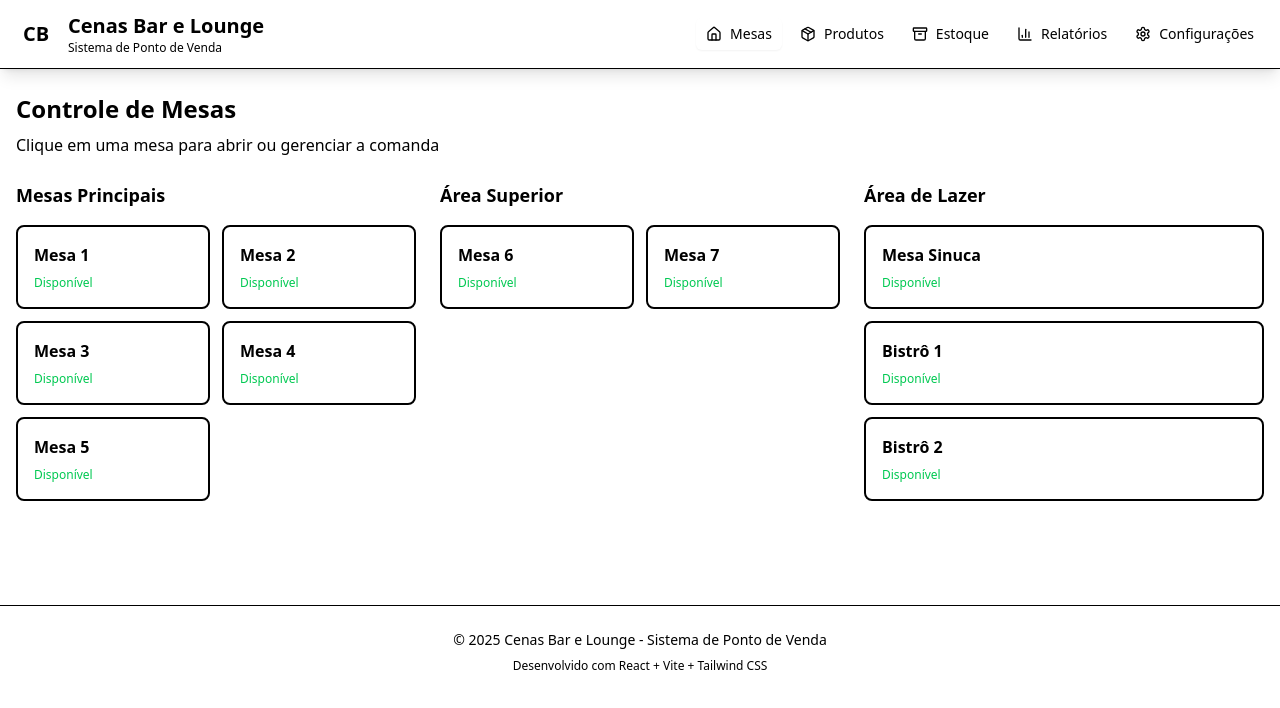
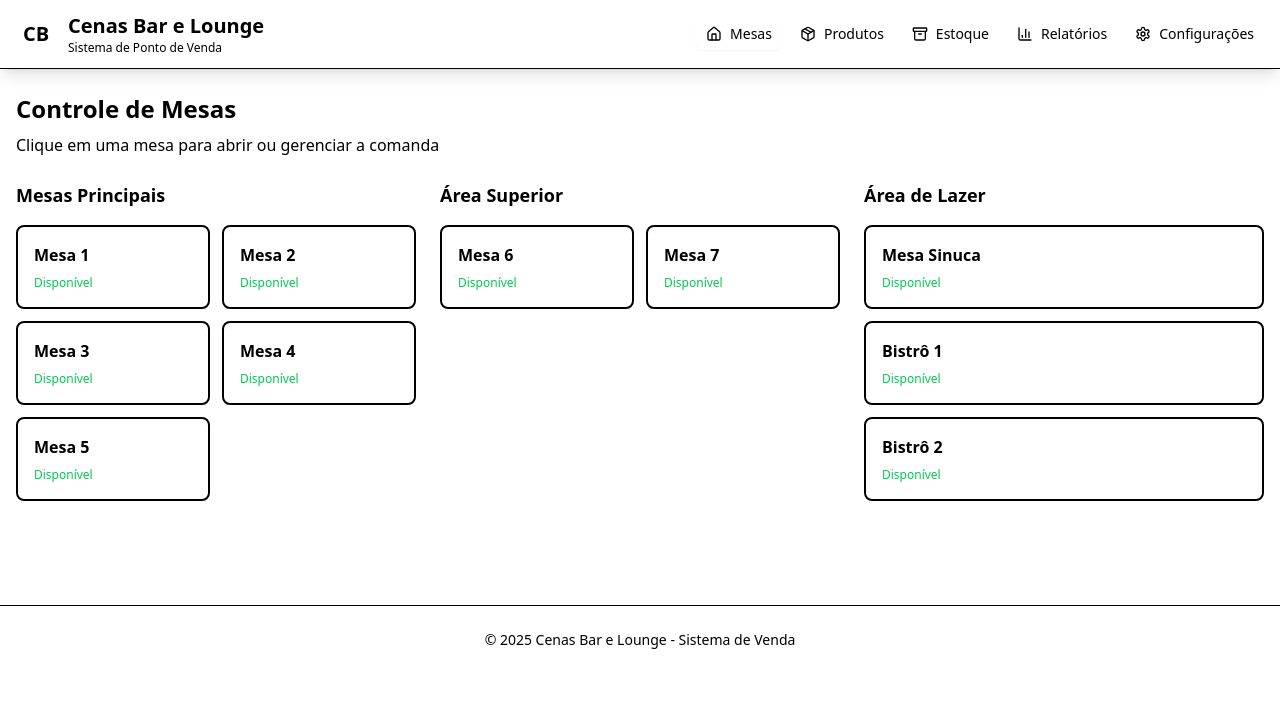
Before and after one commit to diegofsiilva/Cenas_Teste, a React (Vite) app: page / in a window 1280 px wide. Shown: the top 708 px of the page. Built offline with nearby package versions, Linux system fonts and the light colour scheme.

Commit message:
Update App.jsx

```diff
--- a/src/App.jsx
+++ b/src/App.jsx
@@ -40,10 +40,10 @@ function App() {
         <footer className="border-t border-border bg-card/50 backdrop-blur-sm py-6 mt-12">
           <div className="container mx-auto px-4 text-center">
             <p className="text-sm text-muted-foreground">
-              © 2025 Cenas Bar e Lounge - Sistema de Ponto de Venda
+              © 2025 Cenas Bar e Lounge - Sistema de Venda
             </p>
             <p className="text-xs text-muted-foreground mt-2">
-              Desenvolvido com React + Vite + Tailwind CSS
+
             </p>
           </div>
         </footer>
```
